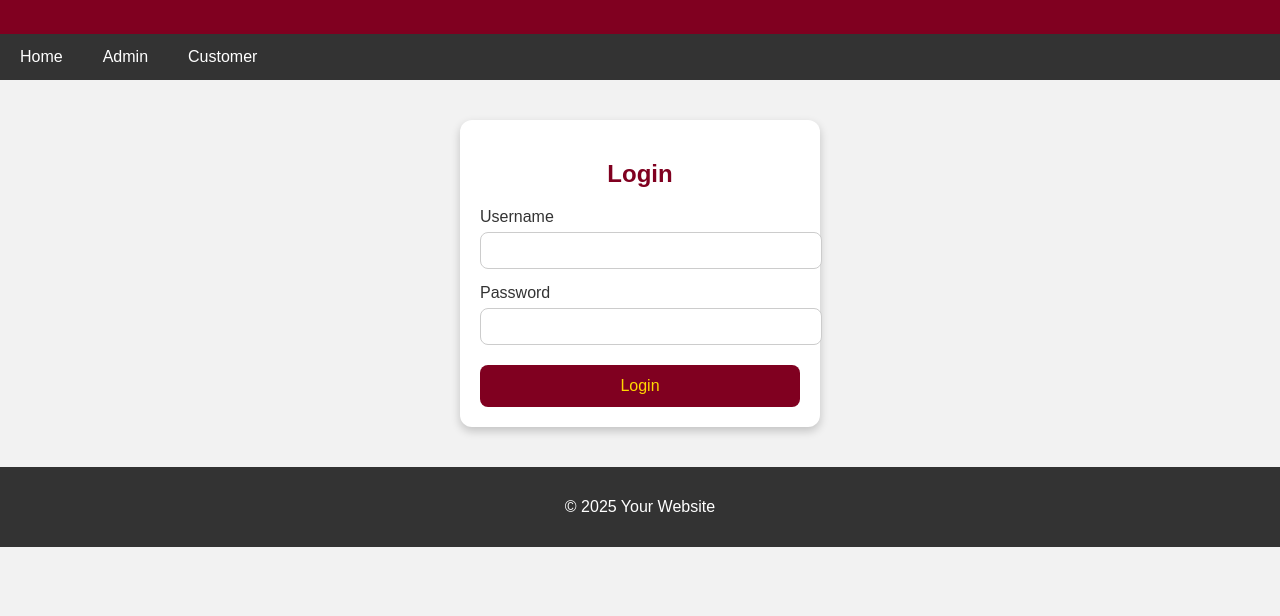
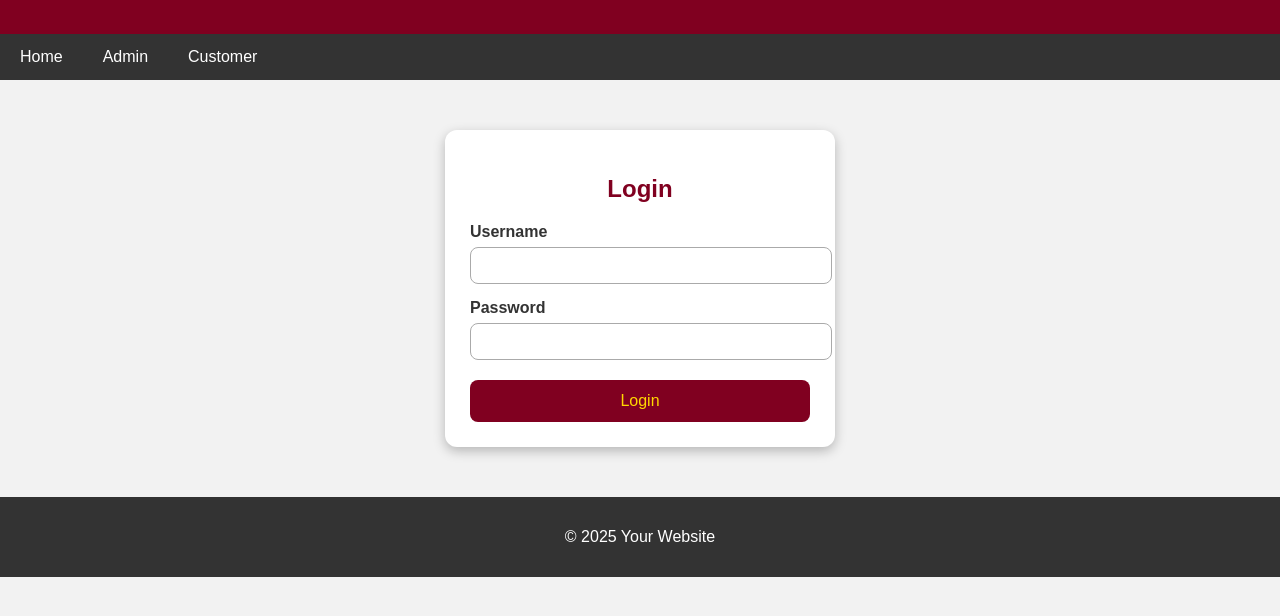
Before and after one commit to pricebusiness2025-pixel/The-Southern-Table-, a plain HTML site: page index.html in a window 1280 px wide. Shown: the part 76-692 px from the top of the page. Drawn offline with Linux system fonts and the light colour scheme.

Commit message:
Update index.html
Code save

```diff
--- a/index.html
+++ b/index.html
@@ -31,6 +31,7 @@
       text-align: center;
       padding: 14px 20px;
       text-decoration: none;
+      transition: 0.3s;
     }
 
     nav a:hover {
@@ -39,12 +40,12 @@
     }
 
     .container {
-      margin: 40px auto;
-      padding: 20px;
-      width: 320px;
+      margin: 50px auto;
+      padding: 25px;
+      width: 340px;
       background: white;
       border-radius: 12px;
-      box-shadow: 0 4px 10px rgba(0,0,0,0.2);
+      box-shadow: 0 4px 12px rgba(0,0,0,0.25);
     }
 
     h2 {
@@ -55,7 +56,7 @@
     label {
       display: block;
       margin-top: 15px;
-      color: #333;
+      font-weight: bold;
     }
 
     input[type="text"],
@@ -63,7 +64,7 @@
       width: 100%;
       padding: 10px;
       margin-top: 6px;
-      border: 1px solid #ccc;
+      border: 1px solid #aaa;
       border-radius: 8px;
     }
 
@@ -77,6 +78,7 @@
       border-radius: 8px;
       font-size: 16px;
       cursor: pointer;
+      transition: 0.3s;
     }
 
     button:hover {
@@ -85,7 +87,7 @@
     }
 
     footer {
-      margin-top: 40px;
+      margin-top: 50px;
       text-align: center;
       padding: 15px;
       background: #333;
@@ -107,7 +109,7 @@
 
   <div class="container">
     <h2>Login</h2>
-    <form>
+    <form id="loginForm">
       <label for="user">Username</label>
       <input type="text" id="user" name="user" required>
 
@@ -122,5 +124,19 @@
     <p>&copy; 2025 Your Website</p>
   </footer>
 
+  <script>
+    document.getElementById("loginForm").addEventListener("submit", function(e) {
+      e.preventDefault();
+      const user = document.getElementById("user").value.trim();
+      const pass = document.getElementById("pass").value.trim();
+
+      if (user === "southern" && pass === "crunchy") {
+        window.location.href = "admin.html";
+      } else {
+        window.location.href = "customer.html";
+      }
+    });
+  </script>
+
 </body>
 </html>
```
